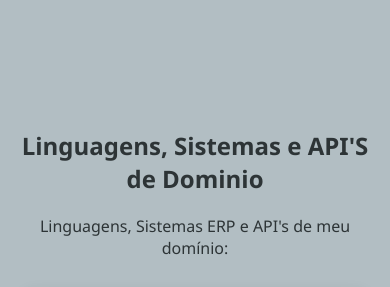
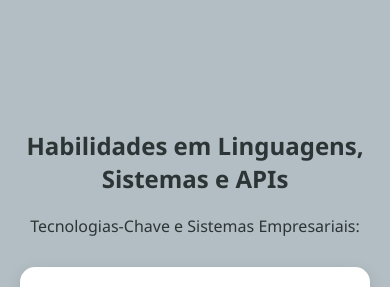
Before and after one commit to viniciussvieira/viniciussvieira.io, a plain HTML site: page index.html in a window 390 px wide. Shown: the part 2180-2467 px from the top of the page. Drawn offline with Linux system fonts and the light colour scheme.

Commit message:
responsives css 3

```diff
--- a/index.html
+++ b/index.html
@@ -70,8 +70,8 @@
         </section>
 
         <section id="sistemas">
-            <h2>Linguagens, Sistemas e API'S de Dominio</h2>
-            <p>Linguagens, Sistemas ERP e API's de meu domínio:</p>
+            <h2>Habilidades em Linguagens, Sistemas e APIs</h2>
+            <p>Tecnologias-Chave e Sistemas Empresariais:</p>
 
             <div class="sistemas-container">
                 <div class="card-projeto">
```
